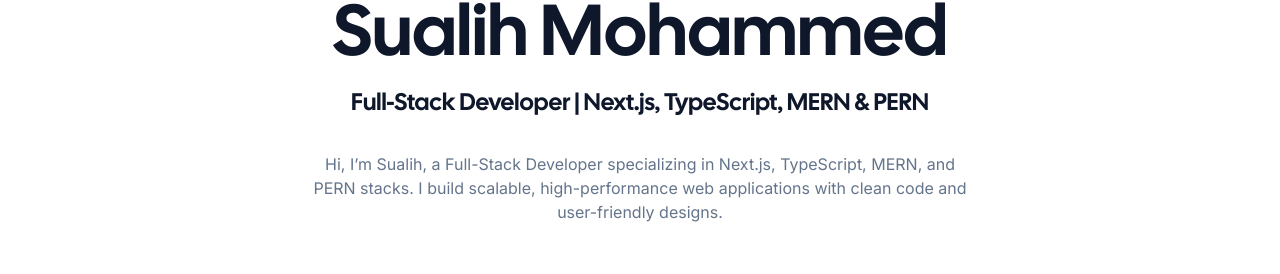
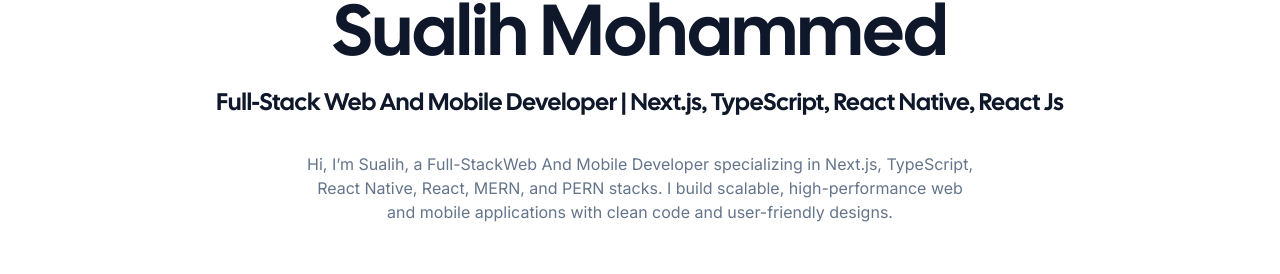
Before and after one commit to sualihh/portfolio---using-nextjs, a Next.js app: page / in a window 1280 px wide. Shown: the part 378-652 px from the top of the page. Built offline with nearby package versions, Linux system fonts and the light colour scheme; no server answers.

Commit message:
adding resume

```diff
--- a/app/(root)/page.tsx
+++ b/app/(root)/page.tsx
@@ -97,18 +97,18 @@
             delay={0.4}
             className="font-heading text-base sm:text-xl md:text-xl lg:text-2xl"
           >
-            Full-Stack Developer | Next.js, TypeScript, MERN & PERN
+            Full-Stack Web And Mobile Developer | Next.js, TypeScript, React Native, React Js
           </AnimatedText>
           <div className="mt-4 max-w-[42rem] text-center">
             <p className="leading-normal text-muted-foreground text-sm sm:text-base">
-              Hi, I’m Sualih, a Full-Stack Developer specializing in Next.js, TypeScript, MERN, and PERN stacks. I build scalable, high-performance web applications with clean code and user-friendly designs.
+              Hi, I’m Sualih, a Full-StackWeb And Mobile Developer specializing in Next.js, TypeScript, React Native, React, MERN, and PERN stacks. I build scalable, high-performance web and mobile applications with clean code and user-friendly designs.
             </p>
           </div>
 
           <div className="flex flex-col mt-10 items-center justify-center sm:flex-row sm:space-x-4 gap-3">
             <AnimatedText delay={0.6}>
               <Link
-                href={"/#"}
+                href={"/SUALIH MOHAMMED (1).pdf"}
                 target="_blank"
                 className={cn(buttonVariants({ size: "lg" }))}
                 aria-label="View resume"
```
Also changed, not shown: 1 other file (tests, documents, lock files or other folders).
